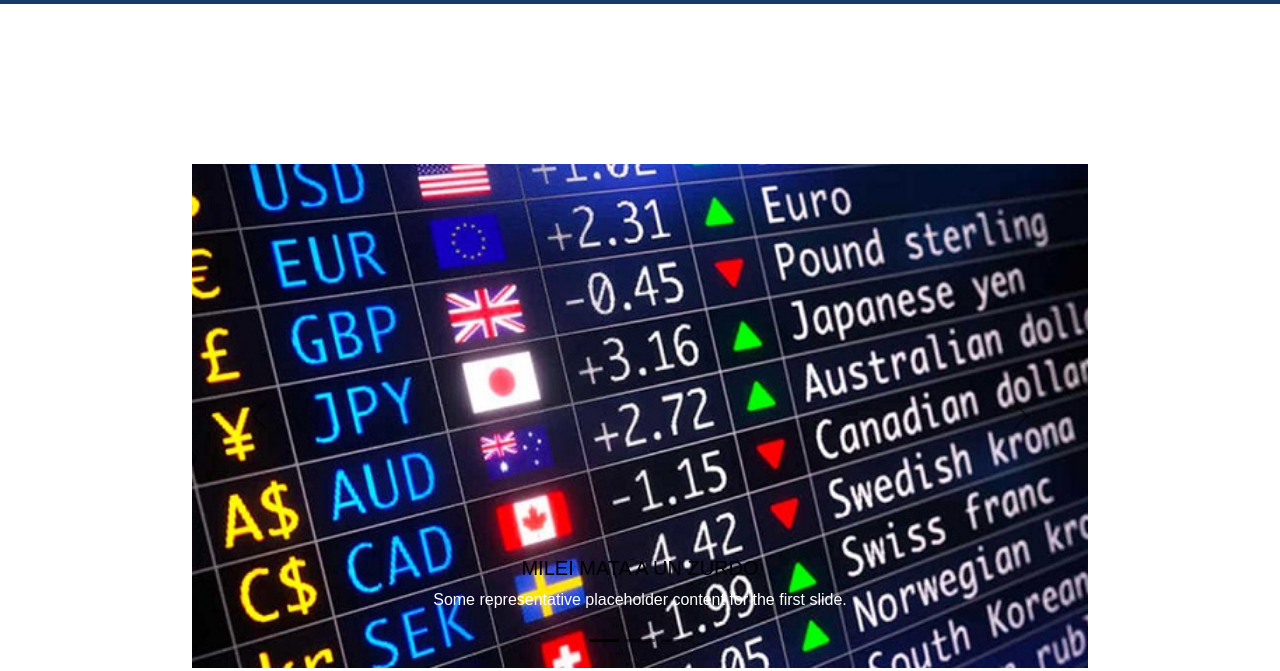
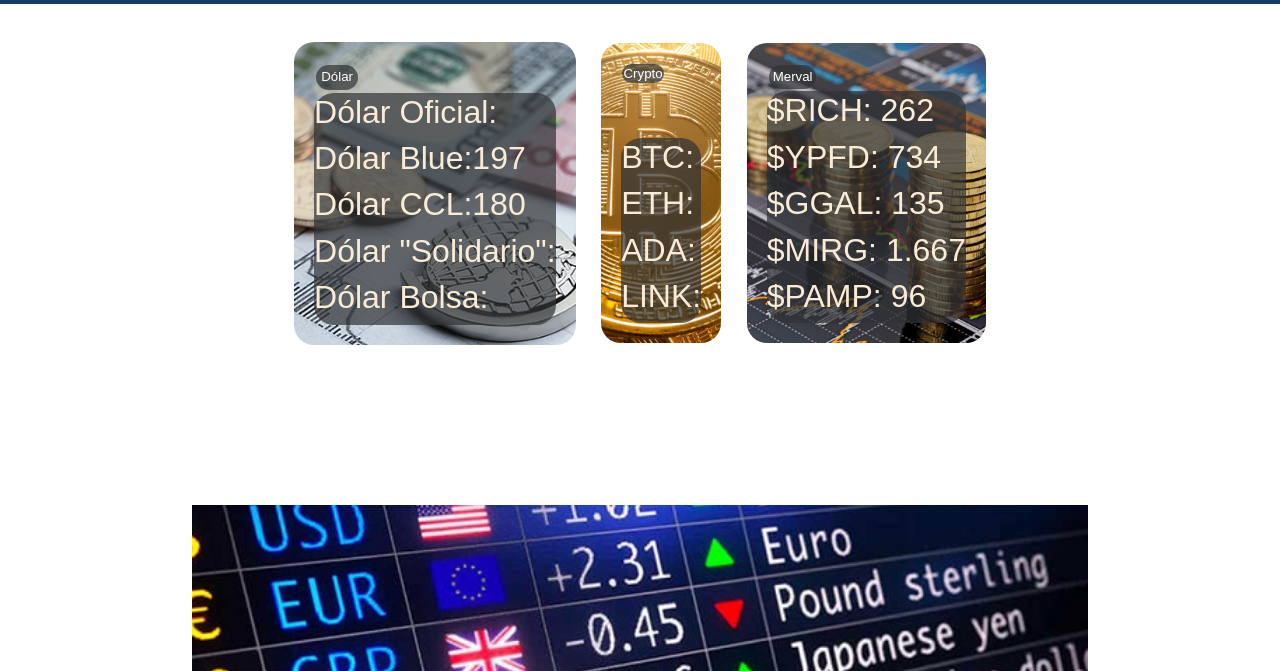
Before and after one commit to Adrizen/La-Mervaleta, a plain HTML site: page index.html in a window 1280 px wide. Shown: the part 129-800 px from the top of the page. Drawn offline with nearby package versions, Linux system fonts and the light colour scheme; no server answers.

Commit message:
Agregar precio de crypto, acciones y dólar. Footer y navbar con su propio JS.

```diff
--- /dev/null
+++ b/cargarFooter.js
@@ -0,0 +1,9 @@
+// Cargar y crear el footer.
+fetch('footer.html')
+    .then(res => res.text())
+    .then(text => {
+        let oldelem = document.querySelector("script#replace_with_footer");
+        let newelem = document.createElement("div");
+        newelem.innerHTML = text;
+        oldelem.parentNode.replaceChild(newelem, oldelem);
+    })
--- /dev/null
+++ b/cargarNavbar.js
@@ -0,0 +1,9 @@
+// Cargar y crear el navbar.
+fetch('nav.html')
+    .then(res => res.text())
+    .then(text => {
+        let oldelem = document.querySelector("script#replace_with_navbar");
+        let newelem = document.createElement("div");
+        newelem.innerHTML = text;
+        oldelem.parentNode.replaceChild(newelem, oldelem);
+    })
--- a/estilos.css
+++ b/estilos.css
@@ -218,6 +218,34 @@ div.categoria h5{
     text-align: center;
 }
 
+#contenedorCotizaciones {
+    display: flex;
+    align-items: center;
+    justify-content: center;
+    flex-direction: row;
+    gap: 2%;
+    padding-top: 3%;
+}
+
+.cotizacion {
+    text-align: left;
+    box-sizing: content-box;
+    min-width: 300px;
+}
+
+.valorCotizacion {
+    border-radius: 20px;
+    background-color: rgb(47, 50, 53,0.7);
+    display: flex;
+    flex-direction: column;
+}
+
+.valorCotizacion h2 {
+    color: antiquewhite;
+    display: flex;
+
+}
+
 @media only screen and (max-width: 750px ){
 
     .navigation{
@@ -280,4 +308,8 @@ div.categoria h5{
         height: 250px;
     }
 
+    #contenedorCotizaciones {
+        flex-direction: column;
+    }
+
 }
--- a/index.html
+++ b/index.html
@@ -19,7 +19,52 @@
 
 <body>
     <!-- Cargar navbar-->
-    <script id="replace_with_navbar" src="script.js"></script>
+    <script id="replace_with_navbar" src="cargarNavbar.js"></script>
+
+    <!-- Cargar cotizaciones-->
+
+    <div id="contenedorCotizaciones">
+
+        <div class="articulo" style="background-image:url(cryptos.png)">
+            <div class="categoria">
+                <h5> Dólar </h5>
+            </div>
+
+            <div class="valorCotizacion">
+                <h2 id="oficial">Dólar Oficial: </h2>
+                <h2 id="blue">Dólar Blue:197</h2>
+                <h2 id="ccl">Dólar CCL:180</h2>
+                <h2 id="solidario">Dólar "Solidario": </h2>
+                <h2 id="mep">Dólar Bolsa: </h2>
+            </div>
+        </div>
+        <div class="articulo" style="background-image:url(bitcoin.jpg)">
+            <div class="categoria">
+                <h5> Crypto </h5>
+            </div>
+
+            <div class="valorCotizacion">
+                <h2 id="bitcoin">BTC: </h2>
+                <h2 id="ethereum">ETH: </h2>
+                <h2 id="cardano">ADA: </h2>
+                <h2 id="chainlink">LINK: </h2>
+            </div>
+        </div>
+        <div class="articulo" style="background-image:url(monedasYGraficos.jpg)">
+            <div class="categoria">
+                <h5> Merval </h5>
+            </div>
+
+            <div class="valorCotizacion">
+                <h2>$RICH: 262 </h2>
+                <h2>$YPFD: 734</h2>
+                <h2>$GGAL: 135</h2>
+                <h2>$MIRG: 1.667</h2>
+                <h2>$PAMP: 96</h2>
+            </div>
+        </div>
+
+    </div>
 
     <div class="clearfix"></div>
     <div id="conteiner">
@@ -157,7 +202,7 @@
     </div>
 
     <!-- Cargar footer-->
-    <script id="replace_with_footer" src="script.js"></script>
+    <script id="replace_with_footer" src="cargarFooter.js"></script>
 
 </body>
 
--- a/script.js
+++ b/script.js
@@ -1,7 +1,6 @@
 
-//SIPI: obtenerValorApi("https://criptoya.com/api/", "dolar", false);
-//NOPE: obtenerValorApi("https://criptoya.com/api/bitex", "/btc/usd");
-//SIPI: obtenerValorApi("https://api.coingecko.com/api/v3/", "simple/price?ids=bitcoin%2Ccardano%2Cchainlink%2Cethereum&vs_currencies=usd", true);
+obtenerValorApi("https://criptoya.com/api/", "dolar", false);
+obtenerValorApi("https://api.coingecko.com/api/v3/", "simple/price?ids=bitcoin%2Ccardano%2Cchainlink%2Cethereum&vs_currencies=usd", true);
 
 function obtenerValorApi(url, moneda, esCripto) {
     let xhr = new XMLHttpRequest();
@@ -9,41 +8,18 @@ function obtenerValorApi(url, moneda, esCripto) {
     xhr.onload = function () {
         let json = xhr.responseText;
         let obj = JSON.parse(json);
-        showValuesConsole(obj, esCripto);
+        concatenarValores(obj, esCripto);
     }
     xhr.send();
 }
 
-function showValuesConsole(obj, esCripto) {
+function concatenarValores(obj, esCripto) {
     for (let key in obj) {
         let valor = obj[key]
-        if (esCripto) { // Si es cripto obtengo el valor a dolarucos primero.
+        if (esCripto) { // Si es cripto tengo que obtener su valor en USD.
             valor = valor.usd;
         }
-        console.log(key + ": " + valor);
+        var elemento = document.getElementById(key);
+        elemento.innerHTML += `<h2 id="${key}"> ${valor}</h2>`
     }
 }
-
-
-
-// Cargar y crear el navbar.
-fetch('nav.html')
-.then(res => res.text())
-.then(text => {
-    let oldelem = document.querySelector("script#replace_with_navbar");
-    let newelem = document.createElement("div");
-    newelem.innerHTML = text;
-    oldelem.parentNode.replaceChild(newelem,oldelem);
-})
-
-
-
-// Cargar y crear el footer.
-fetch('footer.html')
-.then(res => res.text())
-.then(text => {
-    let oldelem = document.querySelector("script#replace_with_footer");
-    let newelem = document.createElement("div");
-    newelem.innerHTML = text;
-    oldelem.parentNode.replaceChild(newelem,oldelem);
-})
```
Also changed, not shown: aboutus.html (+2 -2 lines).
